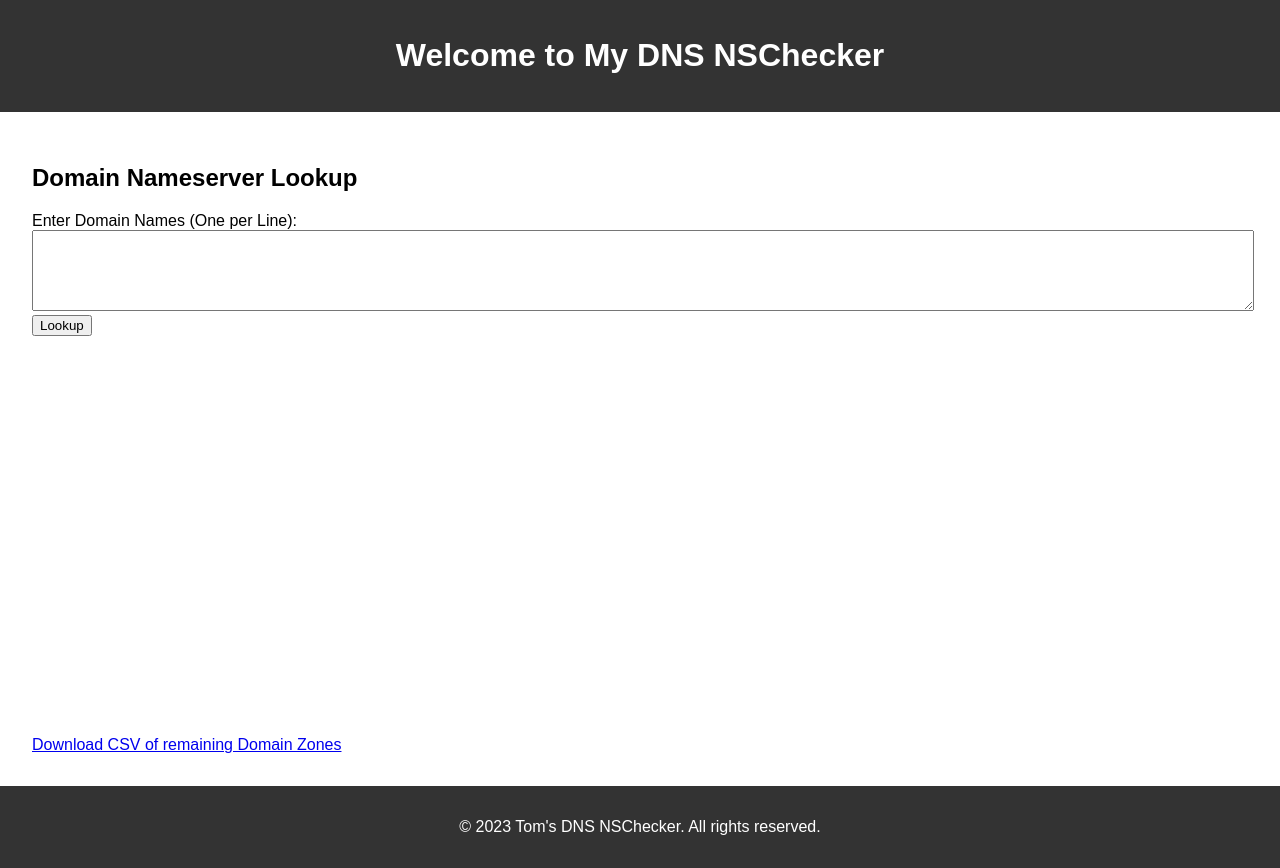
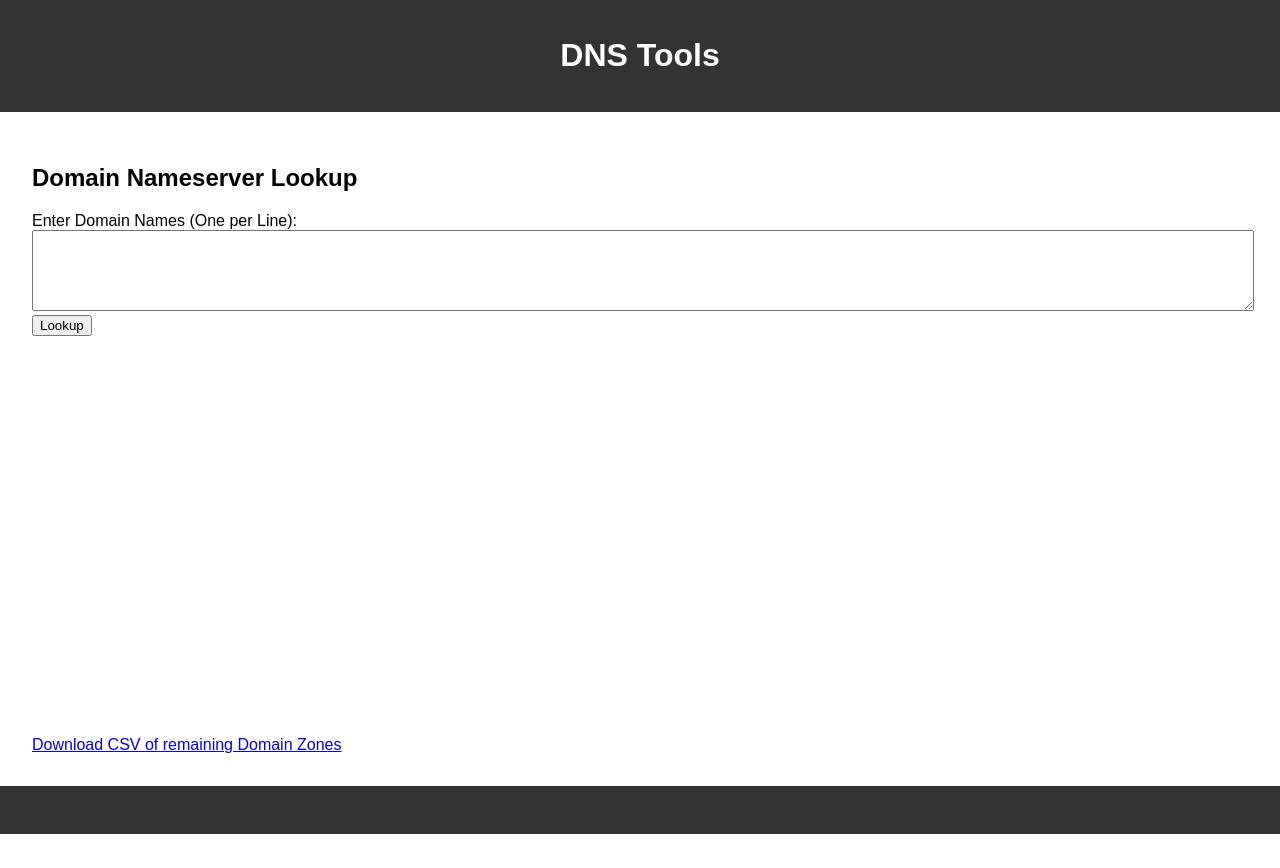
Before and after one commit to tomspears/DNS-NS-Checker, a plain HTML site: page index.html in a window 1280 px wide. After the commit the page ends 834 px from the top, so only its background shows below. Drawn offline with Linux system fonts and the light colour scheme.

Commit message:
Add files via upload

```diff
--- a/index.html
+++ b/index.html
@@ -3,12 +3,12 @@
 <head>
     <meta charset="UTF-8">
     <meta name="viewport" content="width=device-width, initial-scale=1.0">
-    <title>Tom's DNS NSChecker</title>
+    <title>Nameserver Check Tool</title>
     <link rel="stylesheet" href="styles.css">
 </head>
 <body>
     <header>
-        <h1>Welcome to My DNS NSChecker</h1>
+        <h1>DNS Tools</h1>
     </header>
     <main>
         <h2>Domain Nameserver Lookup</h2>
@@ -22,7 +22,7 @@
         </div>
     </main>
     <footer>
-        <p>&copy; 2023 Tom's DNS NSChecker. All rights reserved.</p>
+        <p></p>
     </footer>
     <script src="script.js"></script>
 </body>
--- a/script.js
+++ b/script.js
@@ -1,10 +1,9 @@
-// script.js
 document.addEventListener('DOMContentLoaded', function () {
     const domainForm = document.getElementById('domainForm');
     const resultDiv = document.getElementById('result');
     const downloadLink = document.getElementById('downloadLink');
 
-    const csvData = [['Domain', 'NS Records']]; // CSV header
+    const csvData = [['Domain', 'NS Records']]; // CSV header - do we want to handle more than NS records from the json response? see https://networkcalc.com/api/docs/dns
 
     domainForm.addEventListener('submit', function (event) {
         event.preventDefault(); // Prevent form submission
--- a/styles.css
+++ b/styles.css
@@ -1,4 +1,3 @@
-/* styles.css */
 body {
     font-family: Arial, sans-serif;
     margin: 0;
```
